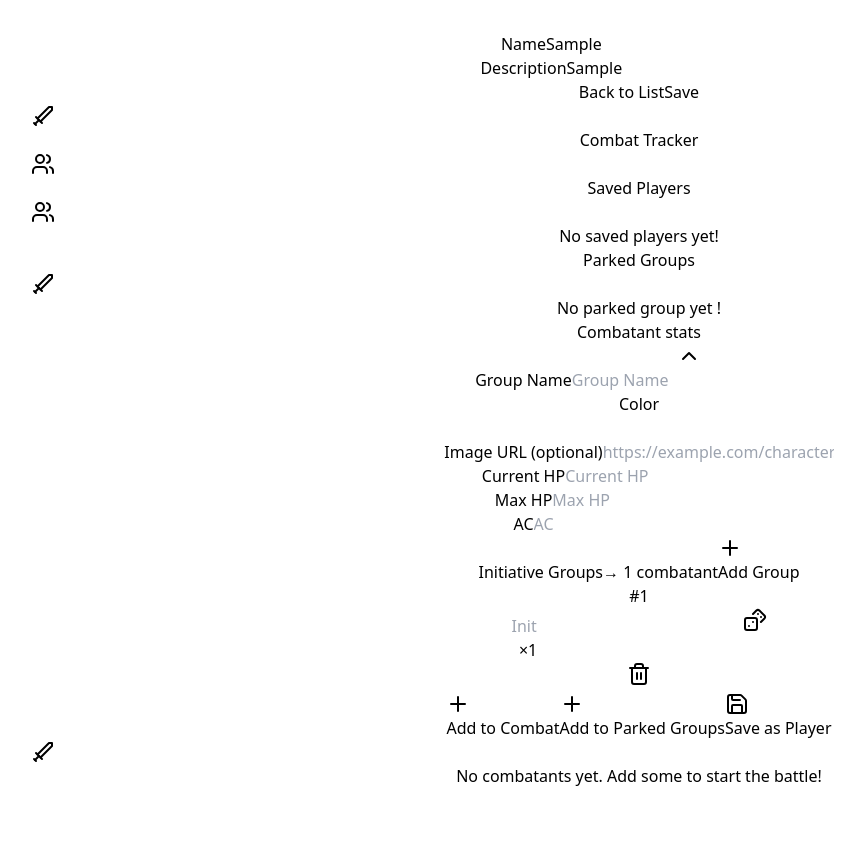
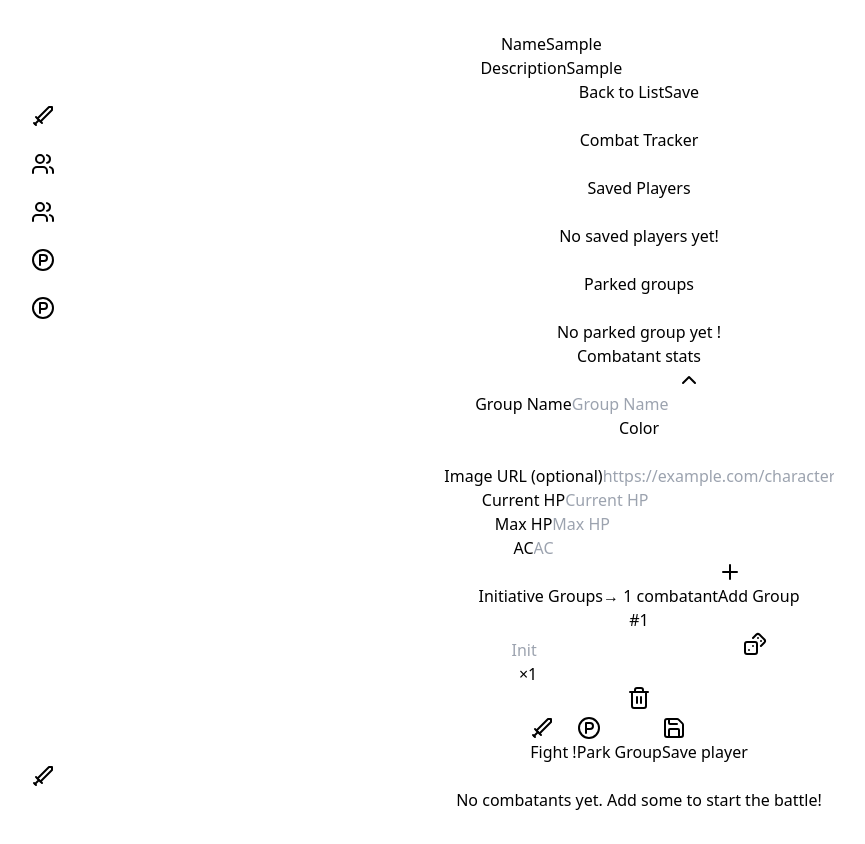
Before and after one commit to yohannjouanneau/dnd-combat-tracker, a React (Vite) app: page / in a window 1280 px wide. Both pictures are taken after typing "Sample", "Sample" into the empty fields and a click on the button "Create". Shown: the whole page, without its empty margins (1-866 px from the left). Before the commit the page ends 820 px from the top, so only its background shows below. Built offline with nearby package versions, Linux system fonts and the light colour scheme.

Commit message:
Minor stye adjustments

```diff
--- a/src/components/CombatForm/AddCombatantForm.tsx
+++ b/src/components/CombatForm/AddCombatantForm.tsx
@@ -4,7 +4,7 @@ import LabeledTextInput from '../common/LabeledTextInput';
 import LabeledNumberInput from '../common/LabeledNumberInput';
 import ColorPicker from '../common/ColorPicker';
 import InitiativeGroupInput from './InitiativeGroupInput';
-import { Plus, ChevronDown, Save } from 'lucide-react';
+import { Plus, ChevronDown, Save, Sword, CircleParking } from 'lucide-react';
 
 
 type Props = {
@@ -159,17 +159,17 @@ export default function AddCombatantForm({
 					<div className="flex gap-3 mt-4">
 						<button
 							onClick={onSubmit}
-							className="bg-blue-600 hover:bg-blue-700 text-white px-4 py-2 rounded flex items-center gap-2 transition"
+							className="bg-lime-600 hover:bg-lime-700 text-white px-4 py-2 rounded flex items-center gap-2 transition"
 						>
-							<Plus className="w-4 h-4" />
-							Add to Combat
+							<Sword className="w-4 h-4" />
+							Fight !
 						</button>
 						<button
 							onClick={onAddGroup}
-							className="bg-slate-600 hover:bg-slate-500 text-white px-4 py-2 rounded flex items-center gap-2 transition"
+							className="bg-sky-600 hover:bg-sky-500 text-white px-4 py-2 rounded flex items-center gap-2 transition"
 						>
-							<Plus className="w-4 h-4" />
-							Add to Parked Groups
+							<CircleParking className="w-4 h-4" />
+							Park Group
 						</button>
 						<button
 							onClick={onSaveAsPlayer}
@@ -177,7 +177,7 @@ export default function AddCombatantForm({
 							title="Save as player for reuse across combats"
 						>
 							<Save className="w-4 h-4" />
-							Save as Player
+							Save player
 						</button>
 					</div>
 				</div>
--- a/src/components/CombatForm/SavedPlayerPanel.tsx
+++ b/src/components/CombatForm/SavedPlayerPanel.tsx
@@ -1,4 +1,4 @@
-import { Users, Trash2, Edit } from 'lucide-react';
+import { Users, Trash2, Edit, Sword } from 'lucide-react';
 import type { SavedPlayer } from '../../types';
 import CombatantAvatar from '../common/CombatantAvatar';
 
@@ -21,7 +21,7 @@ export default function SavedPlayersPanel({ savedPlayers, onInclude, onRemove }:
   return (
     <div className="bg-slate-800 rounded-lg p-6 mb-6 border border-slate-700">
       <div className="flex items-center gap-2 mb-4">
-        <Users className="w-5 h-5 text-blue-400" />
+        <Users className="w-5 h-5 text-purple-400" />
         <h2 className="text-xl font-semibold">Saved Players</h2>
       </div>
 
@@ -54,15 +54,21 @@ export default function SavedPlayersPanel({ savedPlayers, onInclude, onRemove }:
               <div className="flex gap-2 flex-shrink-0">
                 <button
                   onClick={() => onInclude(player)}
-                  className="bg-blue-600 hover:bg-blue-700 text-white px-3 py-1 rounded text-sm flex items-center gap-1 transition"
+                  className="bg-blue-600 hover:bg-blue-700 text-white px-3 py-3 rounded text-sm flex items-center gap-1 transition"
                   title="Load into form"
                 >
                   <Edit className="w-3 h-3" />
-                  Edit
+                </button>
+                <button
+                  onClick={() => {} }
+                  className="bg-lime-600 hover:bg-lime-700 text-white px-3 py-3 rounded text-sm flex items-center gap-1 transition"
+                  title="Start the fight"
+                >
+                  <Sword className="w-3 h-3" />
                 </button>
                 <button
                   onClick={() => onRemove(player.id)}
-                  className="bg-red-600 hover:bg-red-700 text-white px-2 py-1 rounded text-sm transition"
+                  className="bg-red-600 hover:bg-red-700 text-white px-3 py-3 rounded text-sm transition"
                   title="Delete"
                 >
                   <Trash2 className="w-3 h-3" />
--- a/src/components/ParkedGroups/ParkedGroupsPanel.tsx
+++ b/src/components/ParkedGroups/ParkedGroupsPanel.tsx
@@ -1,4 +1,4 @@
-import { Sword } from 'lucide-react';
+import { CircleParking, Users } from 'lucide-react';
 import type { NewCombatant } from '../../types';
 import ParkedGroupChip from './ParkedGroupChip';
 
@@ -11,7 +11,10 @@ type Props = {
 export default function ParkedGroupsPanel({parkedGroups, onInclude, onRemove}: Props) {
 	return (
 		<div className="bg-slate-800 rounded-lg p-6 mb-6 border border-slate-700">
-			<h2 className="text-xl font-semibold mb-4">Parked Groups</h2>
+			<div className="flex items-center gap-2 mb-4">
+        		<CircleParking className="w-5 h-5 text-sky-400" />
+        		<h2 className="text-xl font-semibold">Parked groups</h2>
+      		</div>
 			{parkedGroups.length > 0 && (
 				<div className="flex flex-wrap gap-2">
 					{parkedGroups.map((group) => (
@@ -21,7 +24,7 @@ export default function ParkedGroupsPanel({parkedGroups, onInclude, onRemove}: P
 			)}
 			{parkedGroups.length === 0 && (
 				<div className="text-center text-slate-200 py-3">
-				<Sword className="w-8 h-8 mx-auto mb-4 opacity-50" />
+				<CircleParking className="w-8 h-8 mx-auto mb-4 opacity-50" />
 				<p className="text-m">No parked group yet !</p>
 			  </div>
 			)}
```
